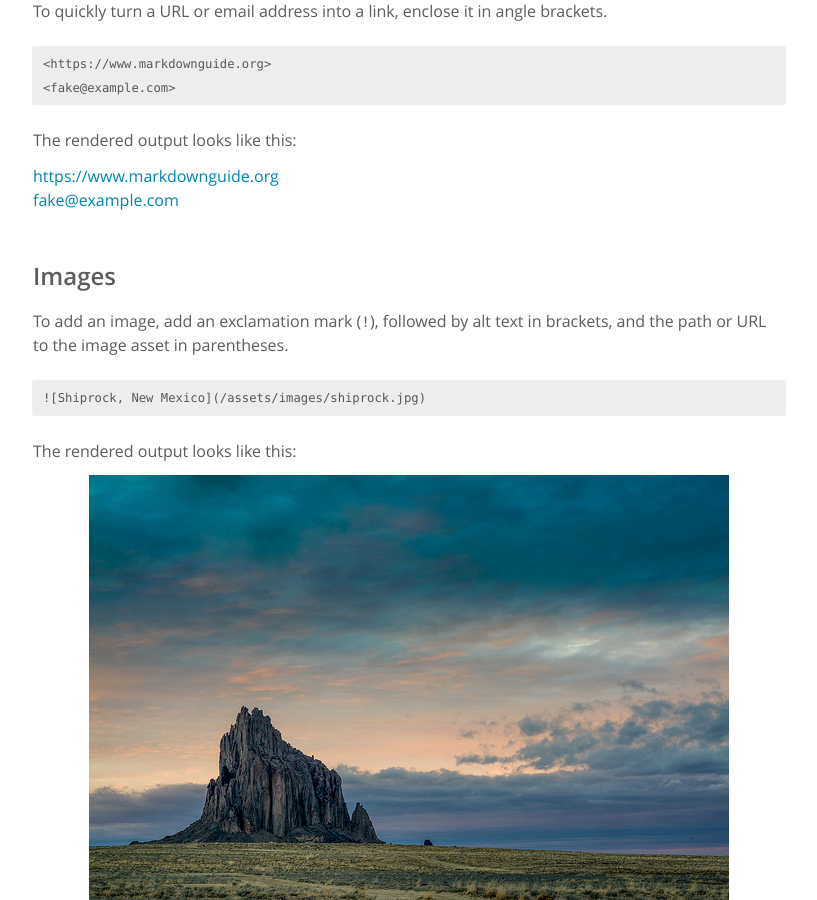
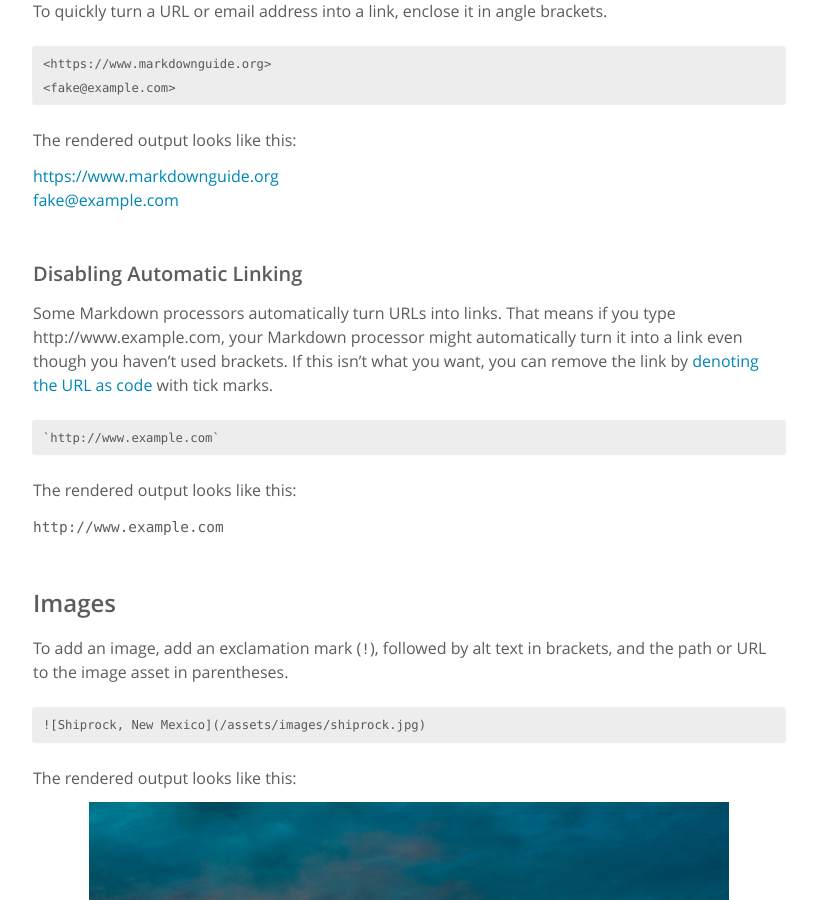
Before and after one commit to mattcone/markdown-guide, a Jekyll site: the page built from index.md, in a window 1280 px wide and 900 px high, scrolled down 15017 px. Shown: the whole window, without its empty margins (231-1048 px from the left). Built offline with Jekyll 4.4.1, drawn with Linux system fonts in a browser that asks for light colours.

Commit message:
Add disabling automatic linking section

````diff
--- a/_content/basic-syntax/links.md
+++ b/_content/basic-syntax/links.md
@@ -23,3 +23,15 @@ The rendered output looks like this:
 
 <https://www.markdownguide.org><br/>
 <fake@example.com>
+
+#### Disabling Automatic Linking
+
+Some Markdown processors automatically turn URLs into links. That means if you type http://www.example.com, your Markdown processor might automatically turn it into a link even though you haven't used brackets. If this isn't what you want, you can remove the link by [denoting the URL as code](#code-1) with tick marks.
+
+```
+`http://www.example.com`
+```
+
+The rendered output looks like this:
+
+`http://www.example.com`
````
